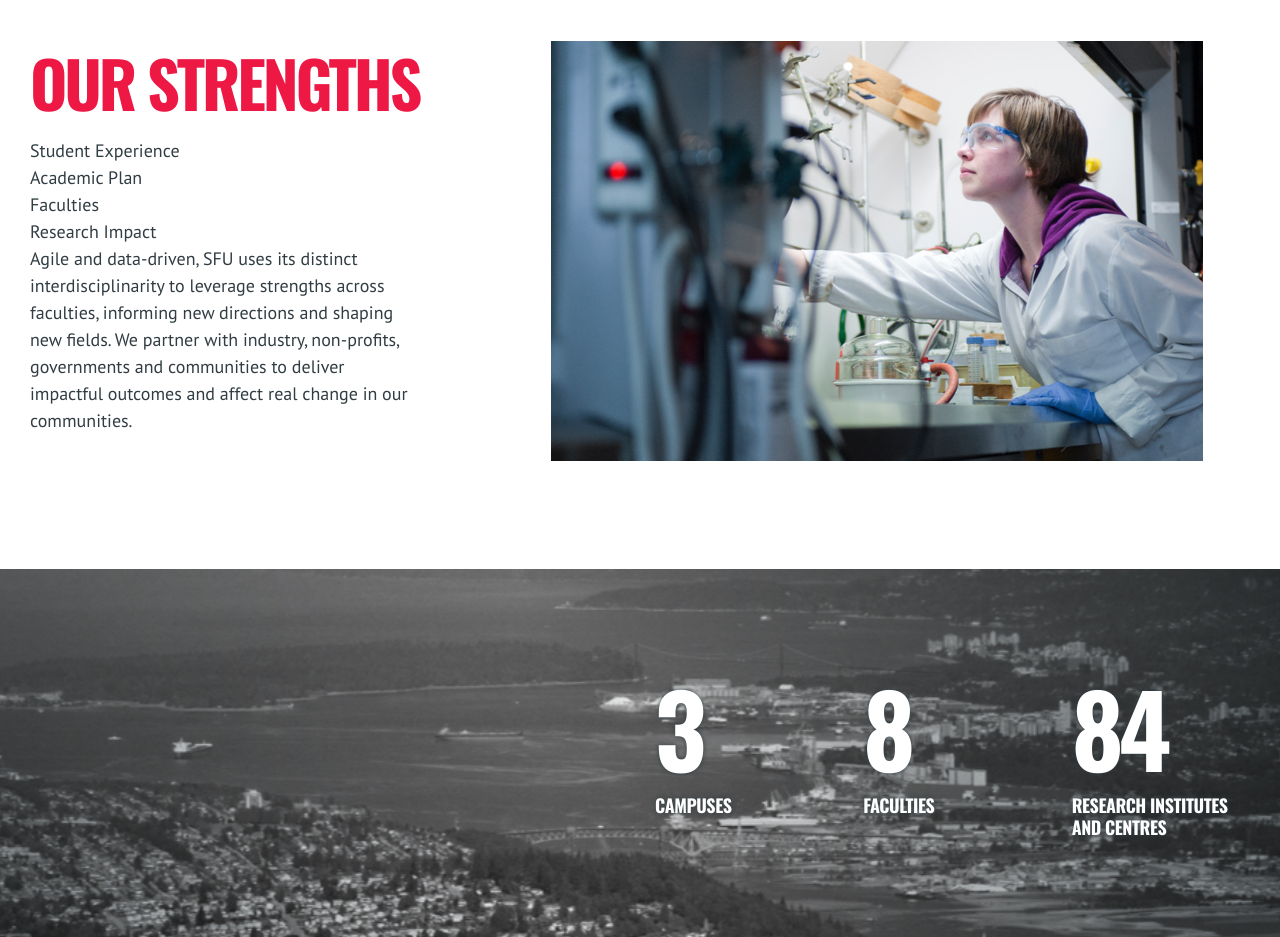
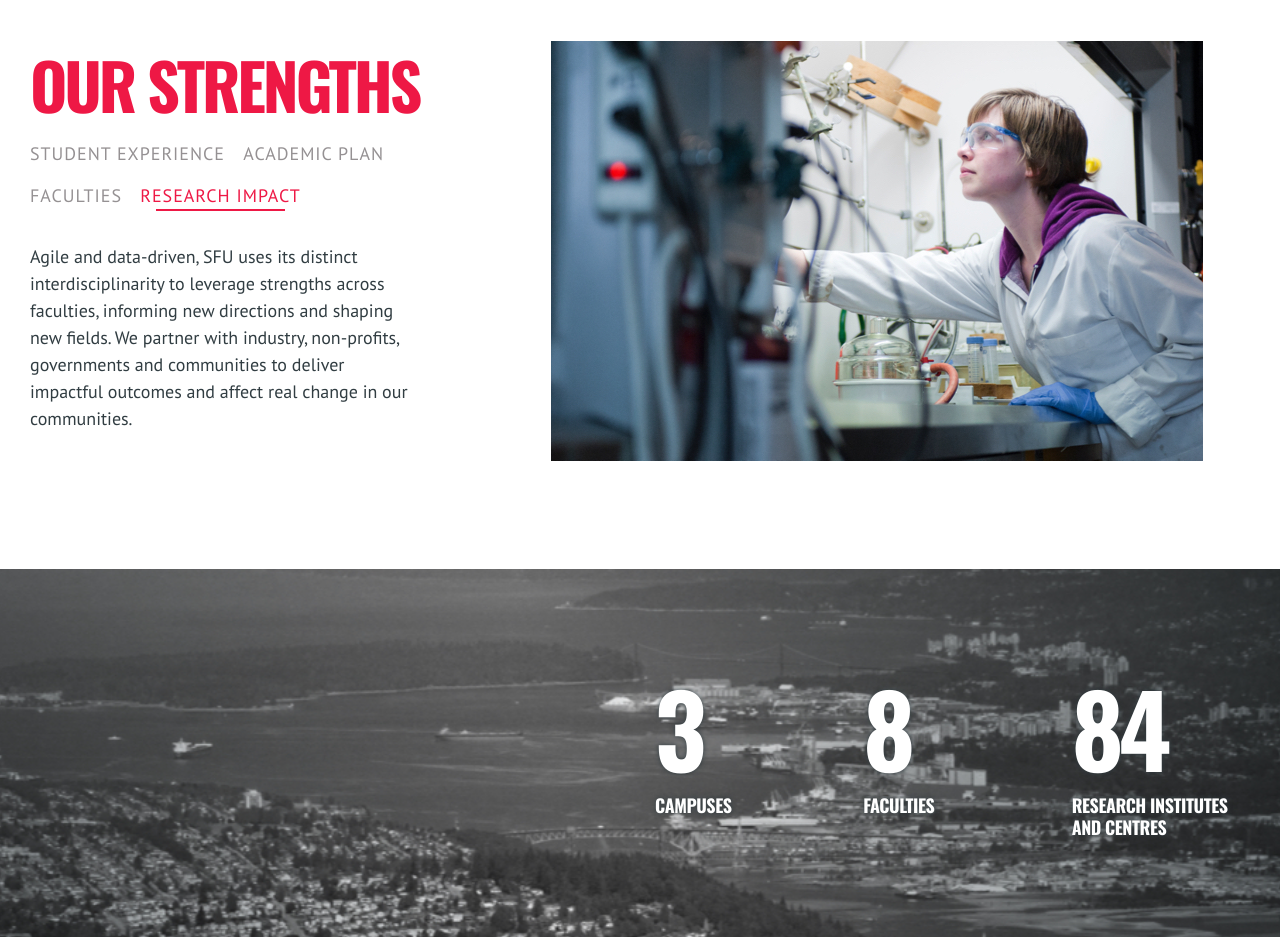
Before and after one commit to bmx269/sfu-research, a website: page index.html in a window 1280 px wide. Shown: the part 3600-4537 px from the top of the page. Drawn offline with nearby package versions, Linux system fonts and the light colour scheme.

Commit message:
our strengths nav

```diff
--- a/index.html
+++ b/index.html
@@ -125,12 +125,12 @@
         <section class="row py-5 justify-content-between align-items-start align-items-lg-center">
           <div class="col-12 col-sm-6 col-md-5 col-xl-4 py-md-5">
             <h2 class="text-primary">Our&nbsp;Strengths</h2>
-            <nav id="stregths-nav">
+            <nav id="strengths-nav">
               <ul class="items">
-                <li>Student Experience</li>
-                <li>Academic Plan</li>
-                <li>Faculties</li>
-                <li class="active">Research Impact</li>
+                <li><a href="#">Student Experience</a></li>
+                <li><a href="#">Academic Plan</a></li>
+                <li><a href="#">Faculties</a></li>
+                <li><a href="#" class="active">Research Impact</a></li>
               </ul>
             </nav>
               <p>Agile and data-driven, SFU uses its distinct interdisciplinarity to leverage strengths across faculties, informing new directions and shaping new fields. We partner with industry, non-profits, governments and communities to deliver impactful outcomes and affect real change in our communities.
--- a/sass/base/_navs.scss
+++ b/sass/base/_navs.scss
@@ -0,0 +1,46 @@
+nav#strengths-nav {
+  margin-bottom: 1rem;
+  ul {
+    li {
+      display: inline-block;
+      letter-spacing: 1px;
+      text-transform: uppercase;
+      color: $gray-500;
+      padding-right: .75rem;
+      padding-bottom: .75rem;
+      a {
+        display: block;
+        padding: 0;
+        color: $gray-500;
+        text-decoration: none;
+        position: relative;
+
+        &:after {
+          content: '';
+          height: 2px;
+          display: block;
+          background-color: transparent;
+          margin: 0 10%;
+        }
+
+
+        &:hover,
+        &:focus {
+          text-decoration: none;
+
+          &:after {
+            background-color: $red;
+          }
+
+        }
+        &.active {
+          color: $red;
+
+          &:after {
+            background-color: $red;
+          }
+        }
+      }
+    }
+  }
+}
--- a/sass/bootstrap/_variables.scss
+++ b/sass/bootstrap/_variables.scss
@@ -10,10 +10,10 @@
 $gray-200: #e9ecef !default;
 $gray-300: #dee2e6 !default;
 $gray-400: #ced4da !default;
-$gray-500: #adb5bd !default;
+$gray-500: #959193;
 $gray-600: #6c757d !default;
 $gray-700: #495057 !default;
-$gray-800: #313D42 !default;
+$gray-800: #313D42;
 $gray-900: #212529 !default;
 $black:    #000 !default;
 
```
Also changed, not shown: css/base.css, css/bootstrap/bootstrap.css, 4 other files.
